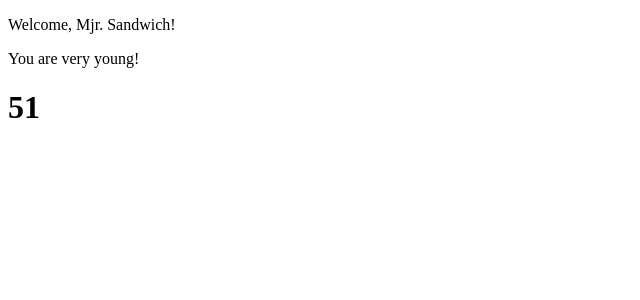
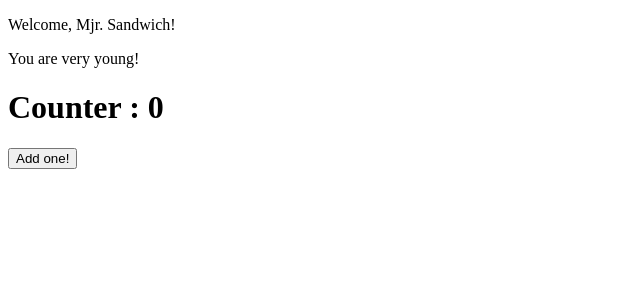
Before and after one commit to Francxmf/dhreactexercises, a React (Create React App) app: page / in a window 1280 px wide. Shown: the top 300 px of the page, without its empty margins (0-640 px from the left). Built offline with nearby package versions, Linux system fonts and the light colour scheme.

Commit message:
completion of the exercise events01

```diff
--- a/src/App.js
+++ b/src/App.js
@@ -8,7 +8,7 @@ export class App extends React.Component{
       return (
         <div>
           <Welcome name={"Mjr. Sandwich"} age={18} />
-          <Counter initialValue = {1} incrementInterval = {10} incrementAmount = {1000} />
+          <Counter initialValue={0} />
         </div>
       );
   }
--- /dev/null
+++ b/src/ClickCounter.js
@@ -0,0 +1,13 @@
+import React from "react";
+import { CounterDisplay } from "./CounterDisplay";
+
+export class ClickCounter extends React.Component {
+  render() {
+    return (
+      <div>
+        <CounterDisplay constDisplayCount = {this.props.onscreenCounter}/>
+        <button onClick={this.props.updaterProp}>Add one!</button>
+      </div>
+    );
+  }
+}
--- a/src/Counter.js
+++ b/src/Counter.js
@@ -1,24 +1,18 @@
 import React from "react";
-import { CounterDisplay } from "./CounterDisplay";
+import { ClickCounter } from "./ClickCounter";
 
 export class Counter extends React.Component {
     state = {
       count: this.props.initialValue,
     };
-    componentDidMount() {
-      const stopCount = this.state.count;
-      setInterval(
-        () =>
-          this.setState((state) => ({
-            count:
-              state.count + this.props.incrementInterval <= stopCount * 100
-                ? state.count + this.props.incrementInterval
-                : stopCount,
-          })),
-        this.props.incrementAmount
-      );
+    constructor(state){
+      super(state)
+      this.updateCounter = (event) => {
+        return (this.setState((state) => (state.count += 1)));
+      };
     }
+
    render(){
-    return <CounterDisplay onscreenCounter = {this.state.count}/>
+    return <ClickCounter onscreenCounter={this.state.count} updaterProp={this.updateCounter}/>
    }
 }
--- a/src/CounterDisplay.js
+++ b/src/CounterDisplay.js
@@ -2,6 +2,6 @@ import React from "react";
 
 export class CounterDisplay extends React.Component{
     render(){
-        return <h1>{this.props.onscreenCounter}</h1>
+        return <h1> Counter : {this.props.constDisplayCount} </h1>
     }
 }
```
